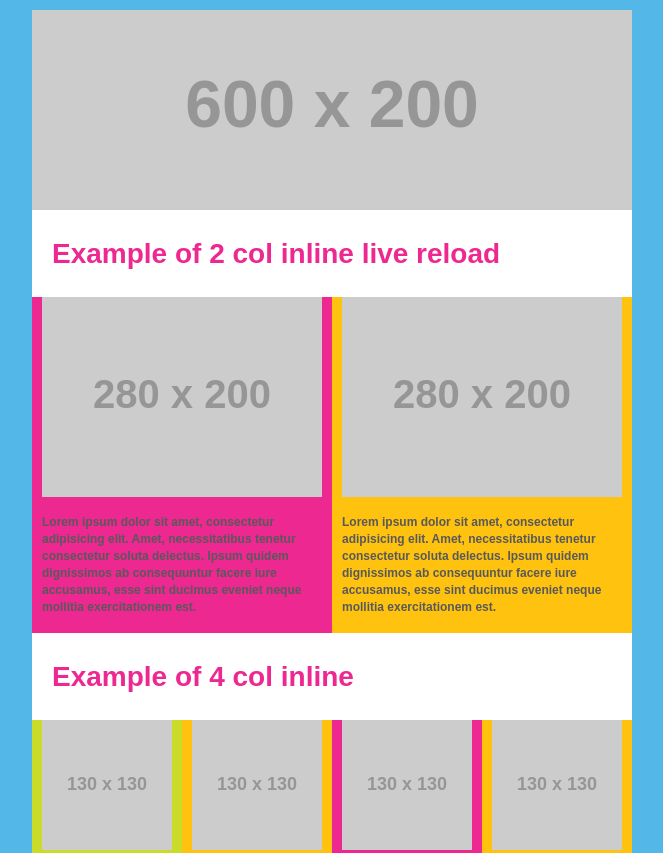
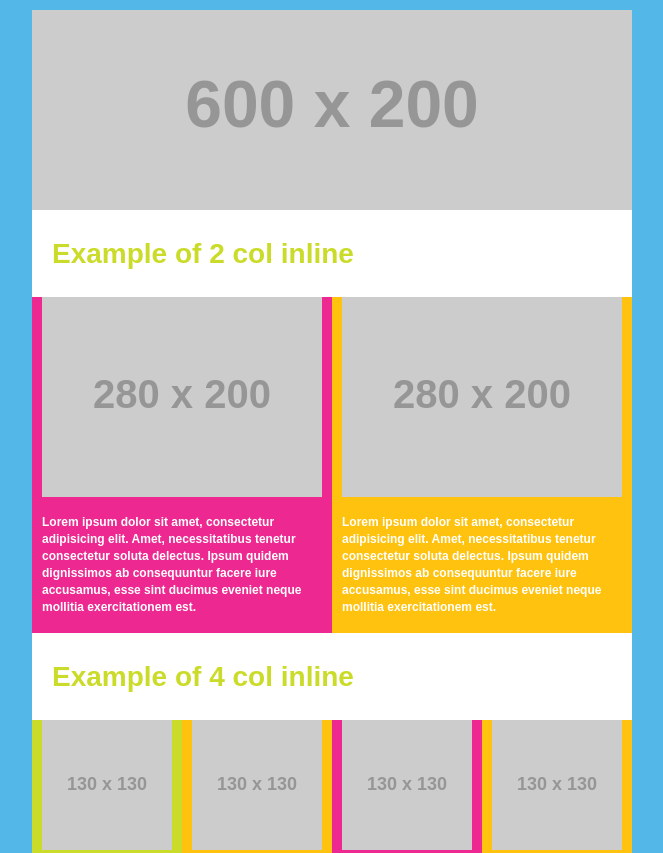
Before and after one commit to tahsinwonders/email-inliner, a website: page non-inline/index.html in a window 1280 px wide. Shown: the top 853 px of the page, without its empty margins (308-971 px from the left). Drawn offline with Linux system fonts and the light colour scheme; placeholder pictures from the web are drawn by us.

```diff
--- a/non-inline/index.html
+++ b/non-inline/index.html
@@ -60,7 +60,7 @@
                                   <table cellpadding="0" cellspacing="0" borer="0" class="expand-container">
                                       <tr>
                                           <td class="gutter" bgcolor="white">
-                                              <span class="h1">Example of 2 col inline live reload</span> <br />
+                                              <span class="h1">Example of 2 col inline</span> <br />
                                           </td>
                                       </tr>
                                       <tr>
--- a/non-inline/sass/main.scss
+++ b/non-inline/sass/main.scss
@@ -43,8 +43,8 @@
 
 .primary-color {color:#585858;}
 
-.h1 {font-size:28px; line-height: 27px; font-weight: bold; color:$pink-color;}
-.p {font-size: 12px; line-height: 17px; color:$primary-color;}
+.h1 {font-size:28px; line-height: 27px; font-weight: bold; color:$lime-color;}
+.p {font-size: 12px; line-height: 17px; color:white;}
 .center {margin:0 auto;}
 
 .container {
```
Also changed, not shown: generated-inline/index.html (+2 -2 lines), non-inline/css/main.css, 2 other files.
